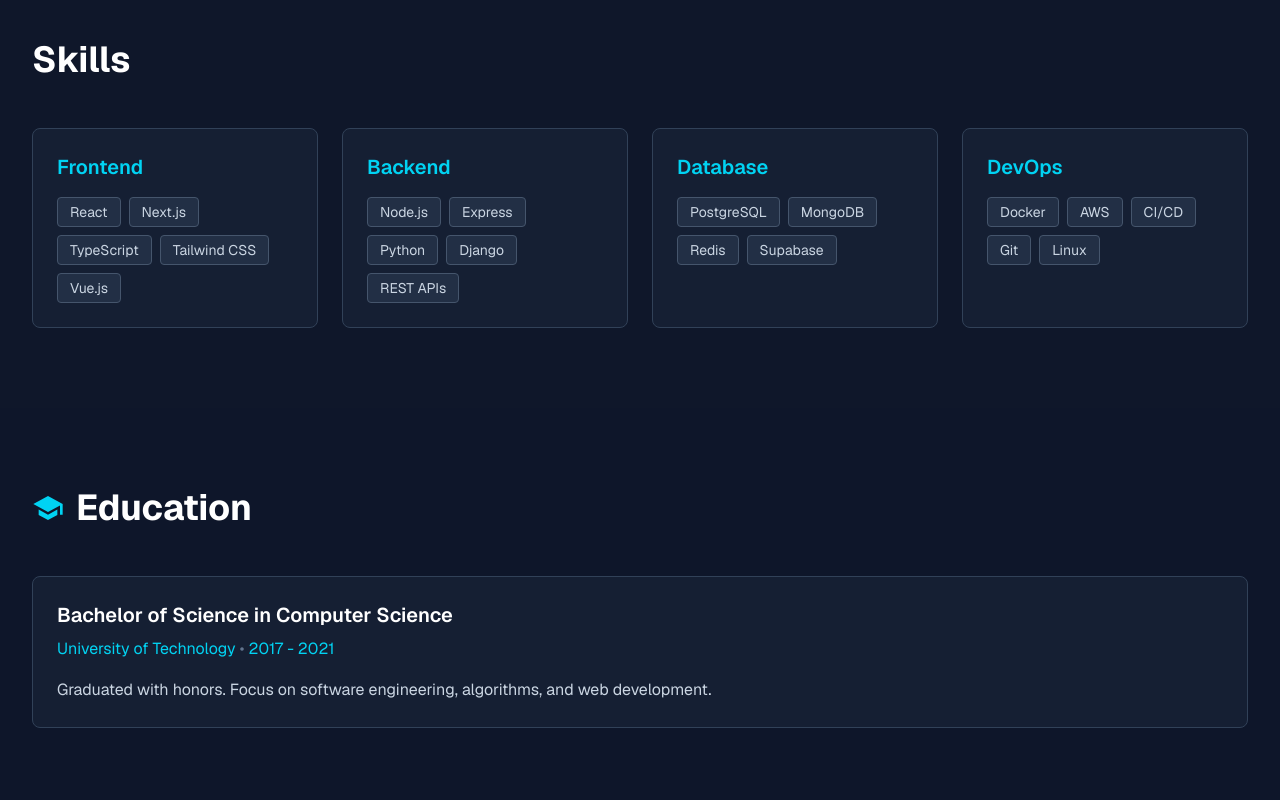
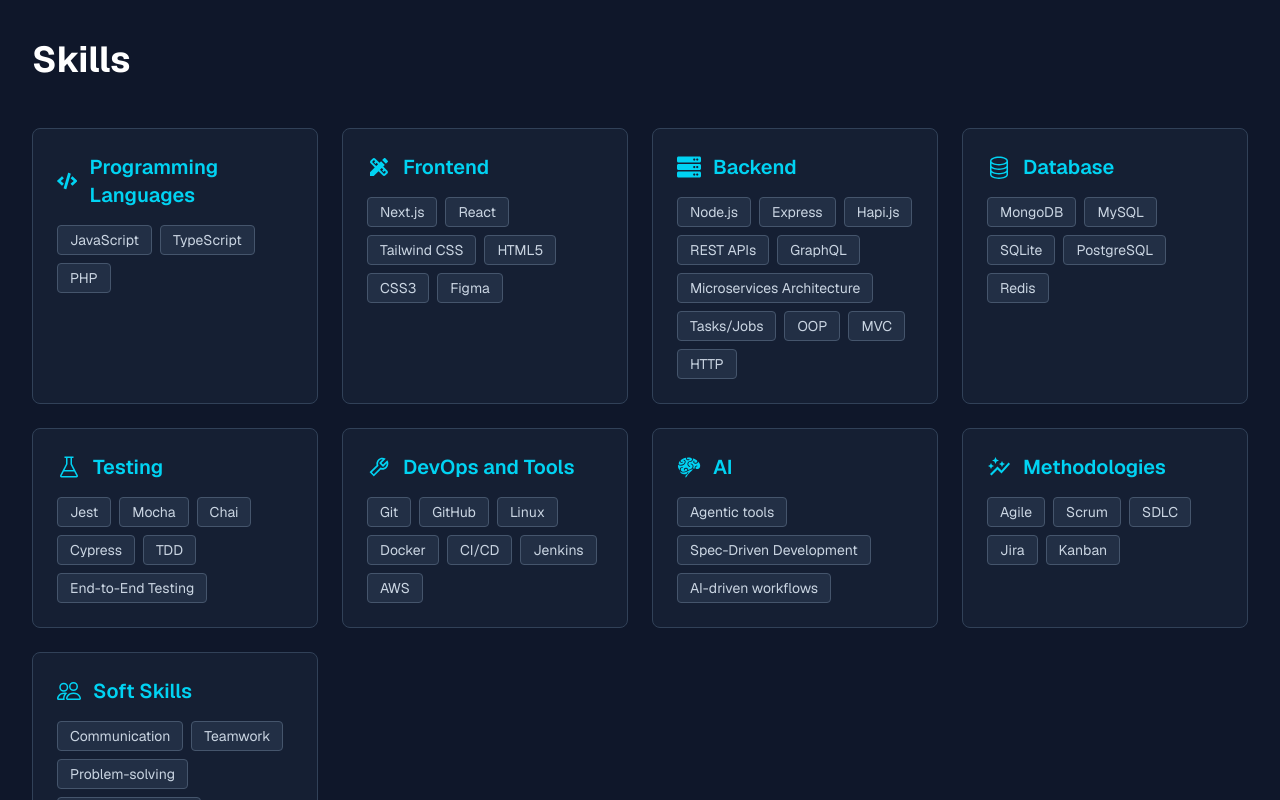
Before and after one commit to dominik-deak/portfolio, a Next.js app: page / in a window 1280 px wide. Shown: the part 1400-2200 px from the top of the page. Built offline with nearby package versions, Linux system fonts and the light colour scheme.

Commit message:
add data for Skills

```diff
--- a/src/components/Skills.tsx
+++ b/src/components/Skills.tsx
@@ -1,4 +1,23 @@
+import type { IconType } from "react-icons";
+import { AiOutlineTool } from "react-icons/ai";
+import { BsDatabase, BsPeople } from "react-icons/bs";
+import { FaCode, FaServer } from "react-icons/fa";
+import { GiBrain } from "react-icons/gi";
+import { MdDesignServices, MdOutlineAutoGraph } from "react-icons/md";
+import { VscBeaker } from "react-icons/vsc";
 import skillsData from "@/data/skills.json";
+
+const iconMap: Record<string, IconType> = {
+  "programming-languages": FaCode,
+  frontend: MdDesignServices,
+  backend: FaServer,
+  database: BsDatabase,
+  testing: VscBeaker,
+  "devops-and-tools": AiOutlineTool,
+  ai: GiBrain,
+  methodologies: MdOutlineAutoGraph,
+  "soft-skills": BsPeople,
+};
 
 const Skills = () => {
   return (
@@ -9,14 +28,19 @@ const Skills = () => {
         </h2>
 
         <div className="grid grid-cols-1 md:grid-cols-2 lg:grid-cols-4 gap-6">
-          {skillsData.categories.map((category) => (
+          {skillsData.categories.map((category) => {
+            const Icon = iconMap[category.id];
+            return (
               <div
                 key={category.id}
                 className="bg-slate-800/50 border border-slate-700 rounded-lg p-6 hover:border-cyan-400/50 transition-colors"
               >
-              <h3 className="text-xl font-semibold text-cyan-400 mb-4">
+                <div className="flex items-center gap-3 mb-4">
+                  {Icon && <Icon className="text-2xl text-cyan-400" />}
+                  <h3 className="text-xl font-semibold text-cyan-400">
                     {category.name}
                   </h3>
+                </div>
                 <div className="flex flex-wrap gap-2">
                   {category.technologies.map((tech) => (
                     <span
@@ -28,7 +52,8 @@ const Skills = () => {
                   ))}
                 </div>
               </div>
-          ))}
+            );
+          })}
         </div>
       </div>
     </section>
--- a/src/data/skills.json
+++ b/src/data/skills.json
@@ -1,30 +1,92 @@
 {
   "categories": [
+    {
+      "id": "programming-languages",
+      "name": "Programming Languages",
+      "technologies": ["JavaScript", "TypeScript", "PHP"]
+    },
     {
       "id": "frontend",
       "name": "Frontend",
       "technologies": [
+        "Next.js",
         "React",
-        "Next.js",
-        "TypeScript",
         "Tailwind CSS",
-        "Vue.js"
+        "HTML5",
+        "CSS3",
+        "Figma"
       ]
     },
     {
       "id": "backend",
       "name": "Backend",
-      "technologies": ["Node.js", "Express", "Python", "Django", "REST APIs"]
+      "technologies": [
+        "Node.js",
+        "Express",
+        "Hapi.js",
+        "REST APIs",
+        "GraphQL",
+        "Microservices Architecture",
+        "Tasks/Jobs",
+        "OOP",
+        "MVC",
+        "HTTP"
+      ]
     },
     {
       "id": "database",
       "name": "Database",
-      "technologies": ["PostgreSQL", "MongoDB", "Redis", "Supabase"]
+      "technologies": ["MongoDB", "MySQL", "SQLite", "PostgreSQL", "Redis"]
     },
     {
-      "id": "devops",
-      "name": "DevOps",
-      "technologies": ["Docker", "AWS", "CI/CD", "Git", "Linux"]
+      "id": "testing",
+      "name": "Testing",
+      "technologies": [
+        "Jest",
+        "Mocha",
+        "Chai",
+        "Cypress",
+        "TDD",
+        "End-to-End Testing"
+      ]
+    },
+    {
+      "id": "devops-and-tools",
+      "name": "DevOps and Tools",
+      "technologies": [
+        "Git",
+        "GitHub",
+        "Linux",
+        "Docker",
+        "CI/CD",
+        "Jenkins",
+        "AWS"
+      ]
+    },
+    {
+      "id": "ai",
+      "name": "AI",
+      "technologies": [
+        "Agentic tools",
+        "Spec-Driven Development",
+        "AI-driven workflows"
+      ]
+    },
+    {
+      "id": "methodologies",
+      "name": "Methodologies",
+      "technologies": ["Agile", "Scrum", "SDLC", "Jira", "Kanban"]
+    },
+    {
+      "id": "soft-skills",
+      "name": "Soft Skills",
+      "technologies": [
+        "Communication",
+        "Teamwork",
+        "Problem-solving",
+        "Time management",
+        "Adaptability"
+      ]
     }
   ]
 }
```
Lines whose indentation alone changed are shown as unchanged.
